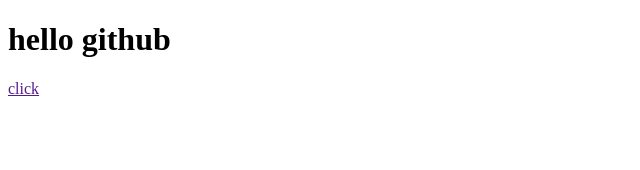
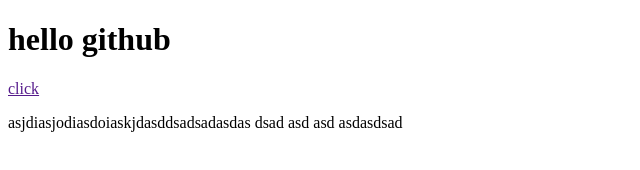
Before and after one commit to Reza-shari2002/git-project-one, a plain HTML site: page index.html in a window 1280 px wide. Shown: the whole page, without its empty margins (0-640 px from the left). Drawn offline with Linux system fonts and the light colour scheme.

Commit message:
document added

```diff
--- a/index.html
+++ b/index.html
@@ -8,5 +8,6 @@
 <body>
     <h1>hello github</h1>
     <a href="">click</a>
+    <p>asjdiasjodiasdoiaskjdasddsadsadasdas dsad asd asd asdasdsad </p>
 </body>
 </html>
```
